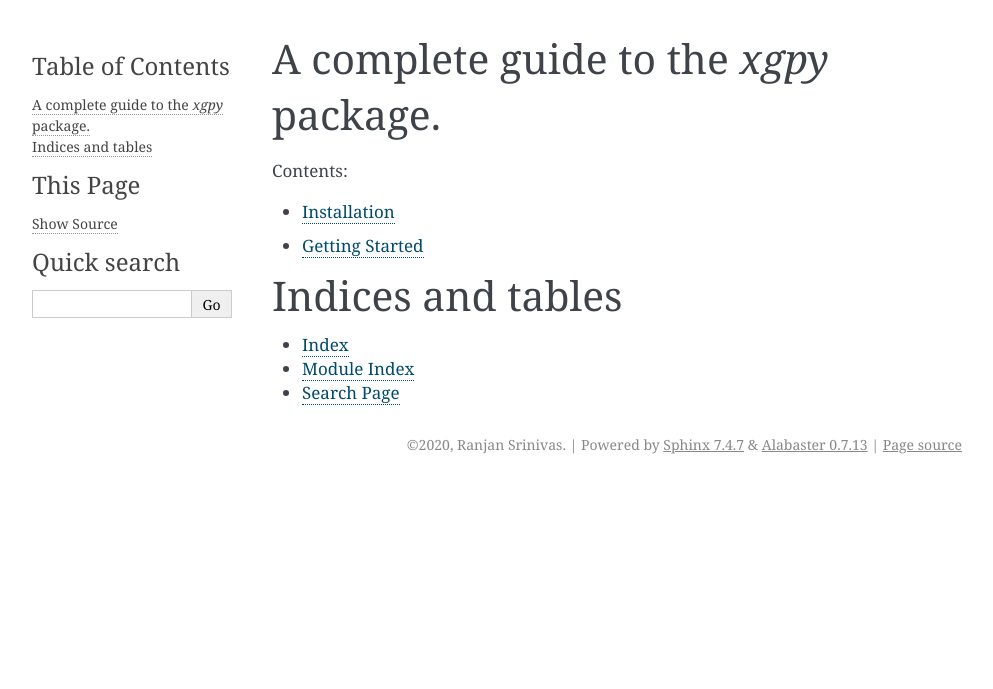
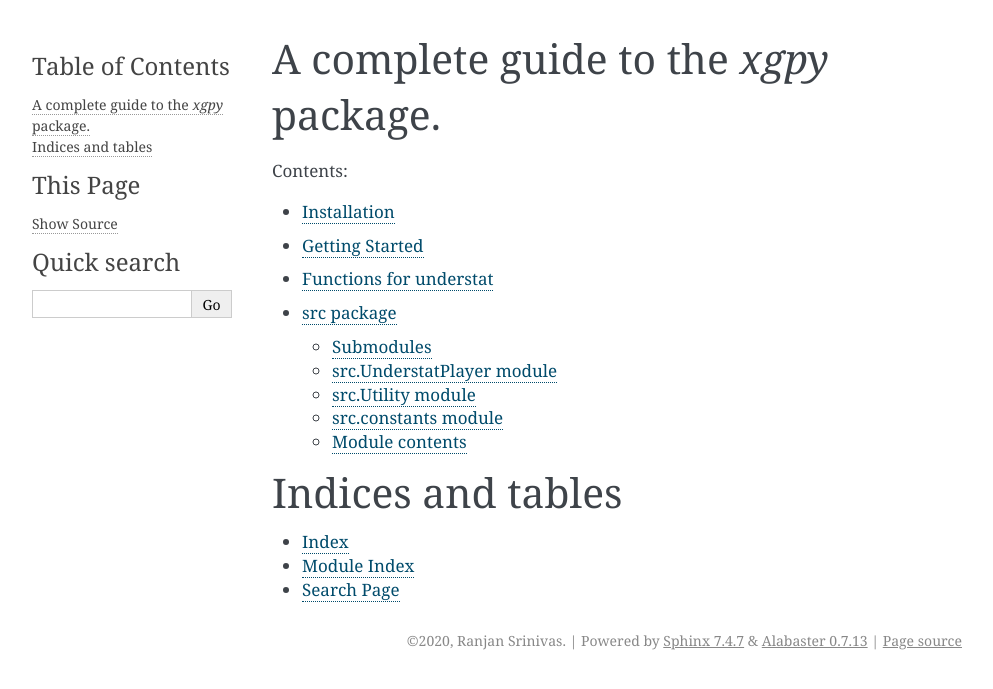
Before and after one commit to rkaahean/xgpy, a Sphinx documentation site: the page built from docs/source/index.rst, in a window 1280 px wide. Shown: the top 689 px of the page, without its empty margins (148-1141 px from the left). Built offline with Sphinx 7.4.7, drawn with Linux system fonts in a browser that asks for light colours.

Commit message:
Auto generate documentation

```diff
--- a/docs/source/conf.py
+++ b/docs/source/conf.py
@@ -10,9 +10,9 @@
 # add these directories to sys.path here. If the directory is relative to the
 # documentation root, use os.path.abspath to make it absolute, like shown here.
 #
-# import os
-# import sys
-# sys.path.insert(0, os.path.abspath('.'))
+import os
+import sys
+sys.path.insert(0, os.path.abspath('../../src/'))
 
 
 # -- Project information -----------------------------------------------------
@@ -31,6 +31,8 @@ release = '0.0.1'
 # extensions coming with Sphinx (named 'sphinx.ext.*') or your custom
 # ones.
 extensions = [
+    'sphinx.ext.autodoc',
+    'sphinx.ext.napoleon'
 ]
 
 # Add any paths that contain templates here, relative to this directory.
--- a/docs/source/index.rst
+++ b/docs/source/index.rst
@@ -7,6 +7,8 @@ A complete guide to the `xgpy` package.
 
    support/install
    support/getting_started
+   understat/functions.rst
+   tmp/src.rst
 
 Indices and tables
 ==================
--- /dev/null
+++ b/docs/source/tmp/modules.rst
@@ -0,0 +1,7 @@
+src
+===
+
+.. toctree::
+   :maxdepth: 4
+
+   src
--- /dev/null
+++ b/docs/source/tmp/src.rst
@@ -0,0 +1,37 @@
+src package
+===========
+
+Submodules
+----------
+
+src.UnderstatPlayer module
+--------------------------
+
+.. automodule:: src.UnderstatPlayer
+   :members:
+   :undoc-members:
+   :show-inheritance:
+
+src.Utility module
+------------------
+
+.. automodule:: src.Utility
+   :members:
+   :undoc-members:
+   :show-inheritance:
+
+src.constants module
+--------------------
+
+.. automodule:: src.constants
+   :members:
+   :undoc-members:
+   :show-inheritance:
+
+Module contents
+---------------
+
+.. automodule:: src
+   :members:
+   :undoc-members:
+   :show-inheritance:
--- /dev/null
+++ b/docs/source/understat/functions.rst
@@ -0,0 +1,6 @@
+Functions for understat
+========================
+
+.. toctree::
+   :maxdepth: 2
+   :caption: All functions under the understat domain
```
